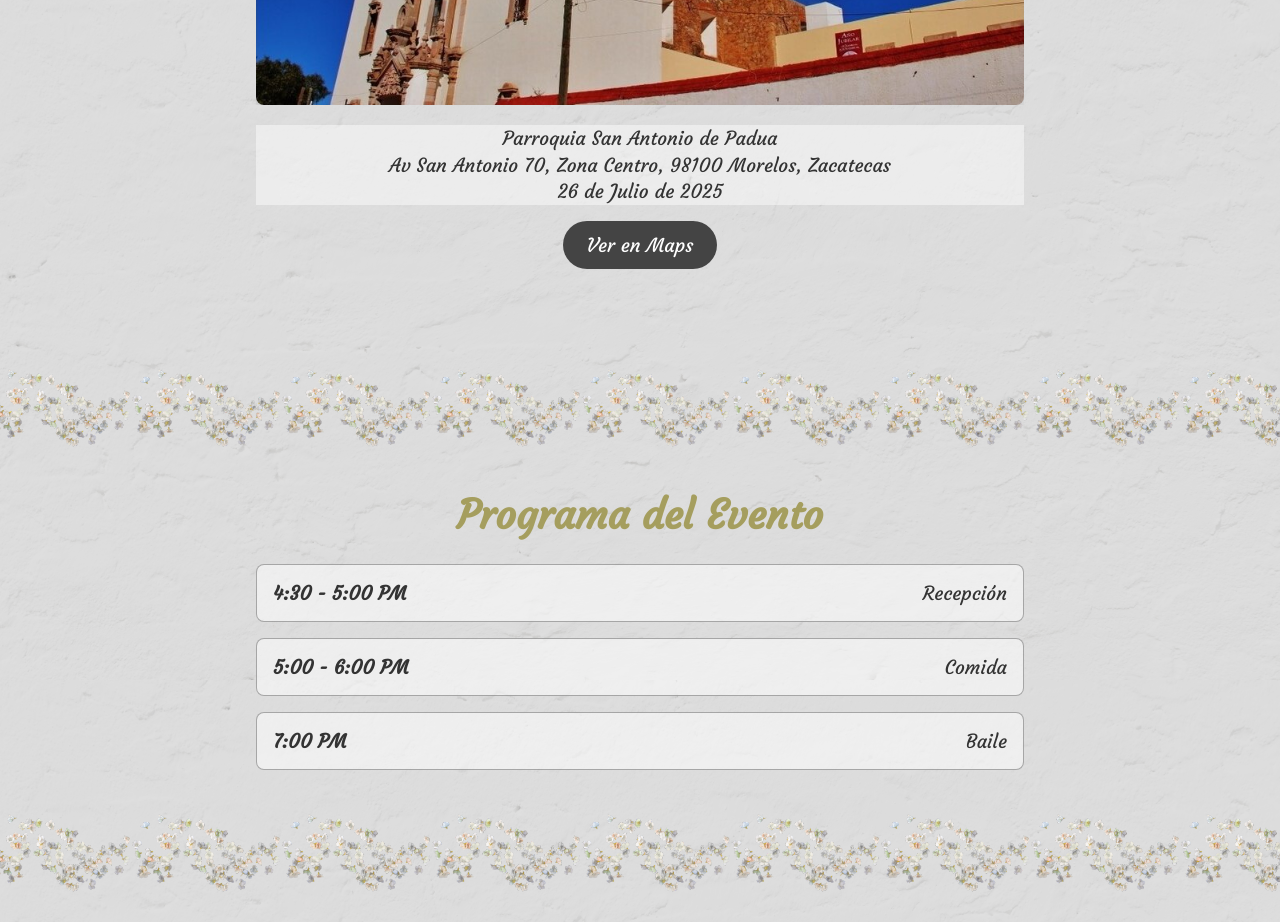
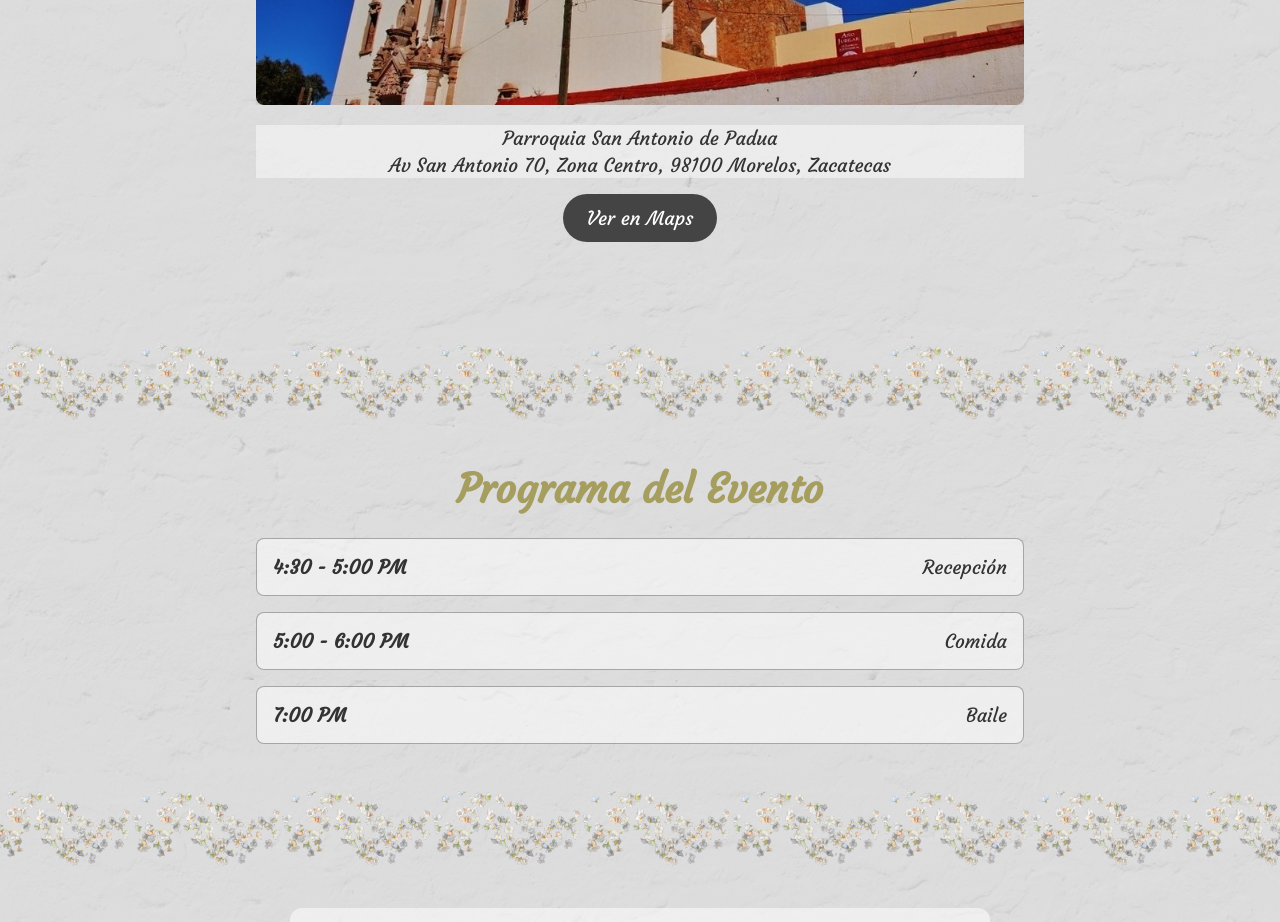
Before and after one commit to WalterDanielTorresMeza/lulaysalva_60, a React (Create React App) app: page / in a window 1280 px wide. Shown: the part 3320-4242 px from the top of the page. Built offline with nearby package versions, Linux system fonts and the light colour scheme; a web font is replaced by a local one.

Commit message:
Update Iglesia.js

```diff
--- a/src/components/Iglesia.js
+++ b/src/components/Iglesia.js
@@ -23,7 +23,6 @@ const EventLocationI = () => {
       <p className="location-address">
         Parroquia San Antonio de Padua<br />
         Av San Antonio 70, Zona Centro, 98100 Morelos, Zacatecas <br />
-        26 de Julio de 2025
       </p>
       {/* Botón para abrir Google Maps */}
       <div className="location-button-container">
```
